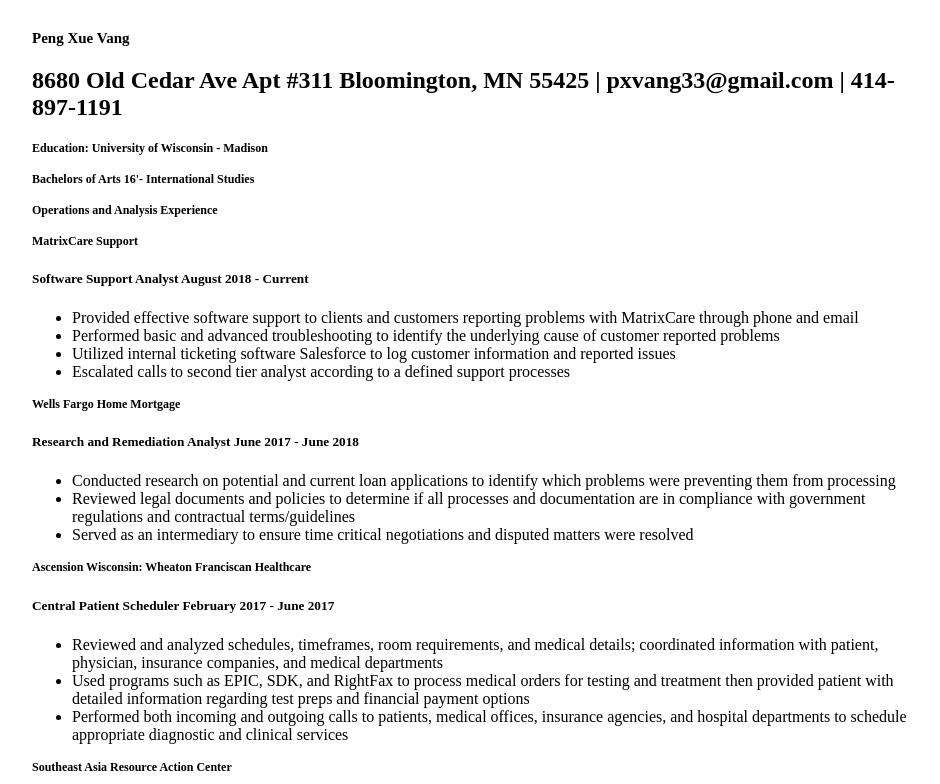
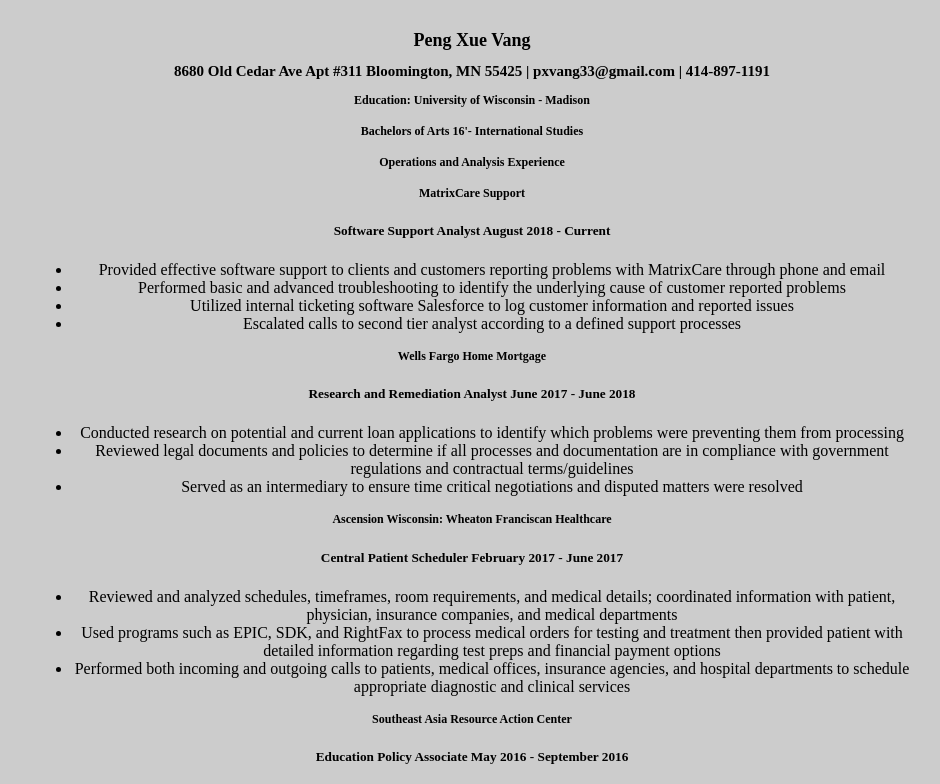
Before and after one commit to pxvang33/pxvang33.github.io, a plain HTML site: page index.html in a window 1280 px wide. Shown: the top 784 px of the page, without its empty margins (168-1108 px from the left). Drawn offline with Linux system fonts and the light colour scheme.

Commit message:
Update style.css

```diff
--- a/style.css
+++ b/style.css
@@ -2,14 +2,17 @@ body {
   margin-top: 30px;
   margin-left: 200px;
   margin-right: 200px;
-  background-color: #ccc
+  background-color: #ccc;
   text-align: center;
 
 }
 
 h1 {
-font-size:15px;
- font-color: #cdcd
+  font-size:18px;
+}
+
+h2 {
+  font-size: 15px;
 }
 
 h3 {
```
